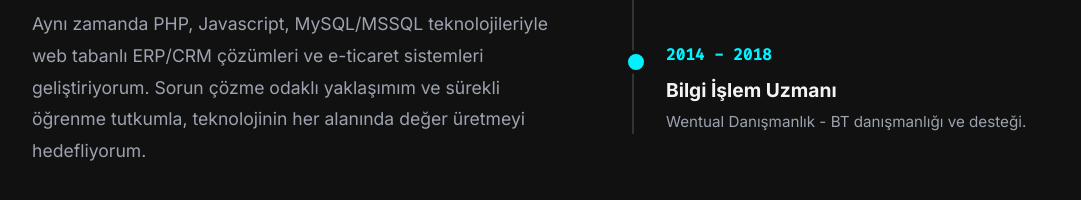
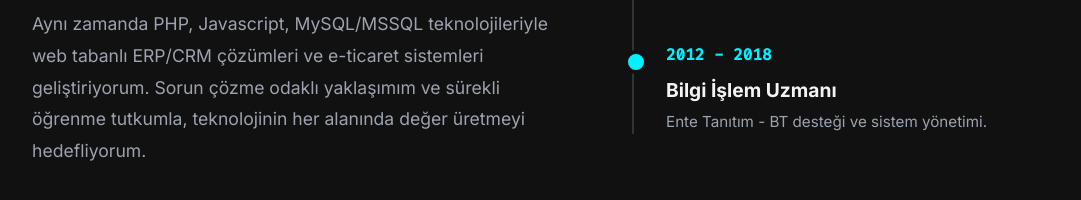
Before and after one commit to DorukDeveloperAi/ahmetcakmakcomtr, a React (Vite) app: page / in a window 1280 px wide. Shown: the part 2942-3142 px from the top of the page, without its empty margins (40-1121 px from the left). Built offline with nearby package versions, Linux system fonts and the light colour scheme.

Commit message:
Replace Wentual with Ente Tanitim in timeline

```diff
--- a/src/data/translations.js
+++ b/src/data/translations.js
@@ -47,7 +47,7 @@ export const translations = {
                 { year: '2022 - Present', title: 'IT Specialist', desc: 'Özel Doruk Nilüfer Hospital - Managing IT infrastructure and systems.' },
                 { year: '2018 - 2022', title: 'IT Specialist', desc: 'Motif Mensucat - Network administration and system support.' },
                 { year: '2018', title: 'Software Specialist', desc: 'Hamzagil Emprime - Developing internal software solutions.' },
-                { year: '2014 - 2018', title: 'IT Specialist', desc: 'Wentual Consultancy - Providing IT consultancy and support.' },
+                { year: '2012 - 2018', title: 'IT Specialist', desc: 'Ente Tanıtım - IT infrastructure and support.' },
             ]
         },
         contact: {
@@ -114,7 +114,7 @@ export const translations = {
                 { year: '2022 - Halen', title: 'Bilgi İşlem Uzmanı', desc: 'Özel Doruk Nilüfer Hastanesi - BT altyapı ve sistem yönetimi.' },
                 { year: '2018 - 2022', title: 'Bilgi İşlem Uzmanı', desc: 'Motif Mensucat - Ağ yönetimi ve sistem desteği.' },
                 { year: '2018', title: 'Yazılım Uzmanı', desc: 'Hamzagil Emprime - Kurum içi yazılım çözümleri geliştirme.' },
-                { year: '2014 - 2018', title: 'Bilgi İşlem Uzmanı', desc: 'Wentual Danışmanlık - BT danışmanlığı ve desteği.' },
+                { year: '2012 - 2018', title: 'Bilgi İşlem Uzmanı', desc: 'Ente Tanıtım - BT desteği ve sistem yönetimi.' },
             ]
         },
         contact: {
@@ -181,7 +181,7 @@ export const translations = {
                 { year: '2022 - الحاضر', title: 'أخصائي تكنولوجيا المعلومات', desc: 'مستشفى دوروك نيلوفر الخاص - إدارة البنية التحتية والأنظمة.' },
                 { year: '2018 - 2022', title: 'أخصائي تكنولوجيا المعلومات', desc: 'Motif Mensucat - إدارة الشبكات ودعم الأنظمة.' },
                 { year: '2018', title: 'أخصائي برمجيات', desc: 'Hamzagil Emprime - تطوير حلول برمجية داخلية.' },
-                { year: '2014 - 2018', title: 'أخصائي تكنولوجيا المعلومات', desc: 'Wentual Consultancy - تقديم استشارات ودعم تكنولوجيا المعلومات.' },
+                { year: '2012 - 2018', title: 'أخصائي تكنولوجيا المعلومات', desc: 'Ente Tanıtım - دعم تكنولوجيا المعلومات.' },
             ]
         },
         contact: {
```
